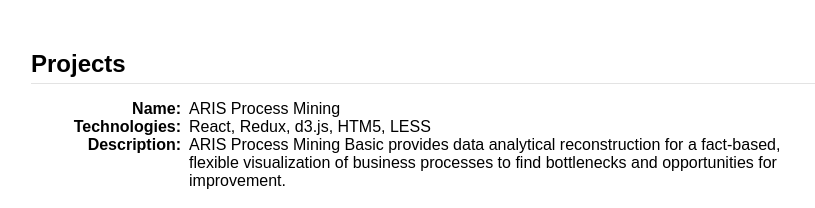
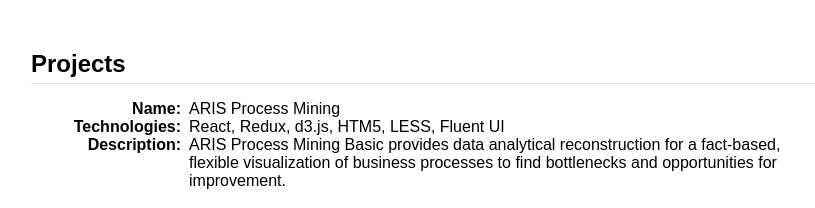
Before and after one commit to pskushw/resume, a React (Create React App) app: page / in a window 1280 px wide. Shown: the part 1105-1313 px from the top of the page, without its empty margins (209-1024 px from the left). Built offline with nearby package versions, Linux system fonts and the light colour scheme; a web font is replaced by a local one.

Commit message:
update skills

```diff
--- a/src/data/resume-nidhi-data.js
+++ b/src/data/resume-nidhi-data.js
@@ -67,7 +67,7 @@
     {
       name: "ARIS Process Mining",
       client: "CDK Global",
-      technologies: "React, Redux, d3.js, HTM5, LESS",
+      technologies: "React, Redux, d3.js, HTM5, LESS, Fluent UI",
       description:
         "ARIS Process Mining Basic provides data analytical reconstruction for a fact-based, flexible visualization of business processes to find bottlenecks and opportunities for improvement. ",
     },
```
